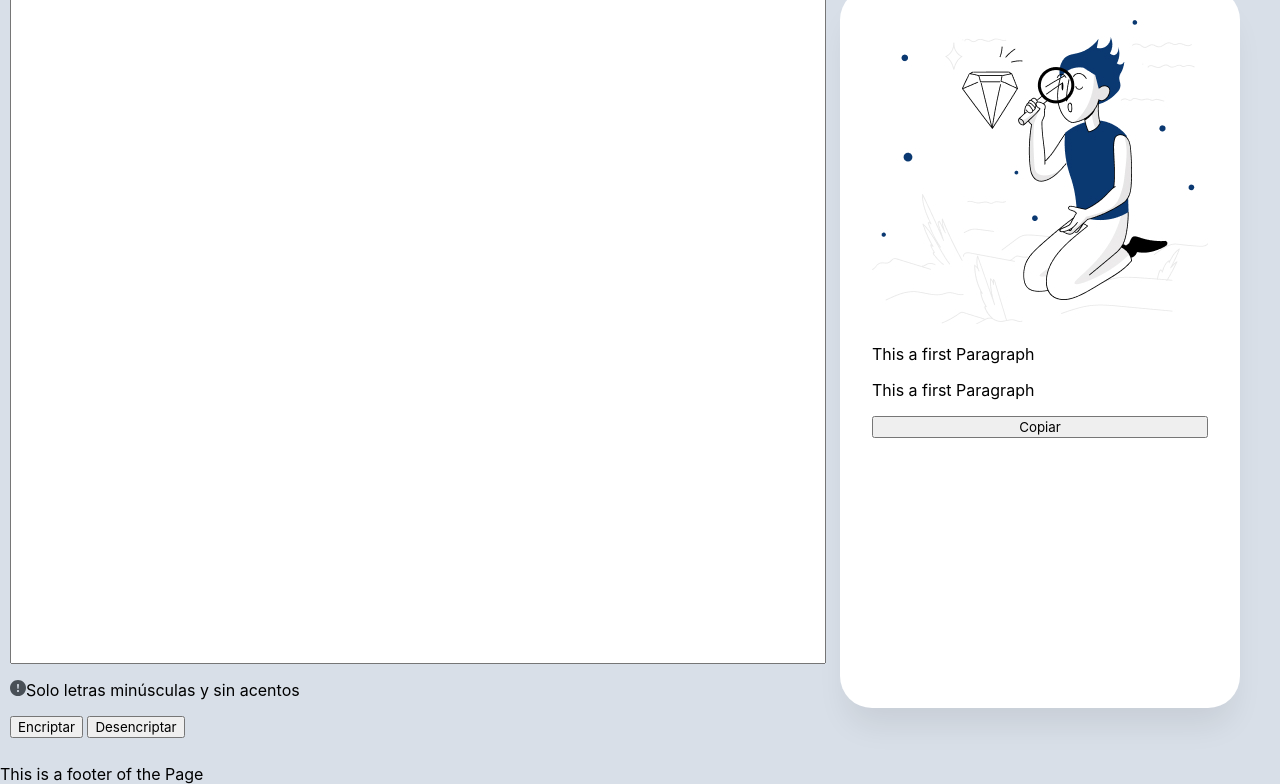
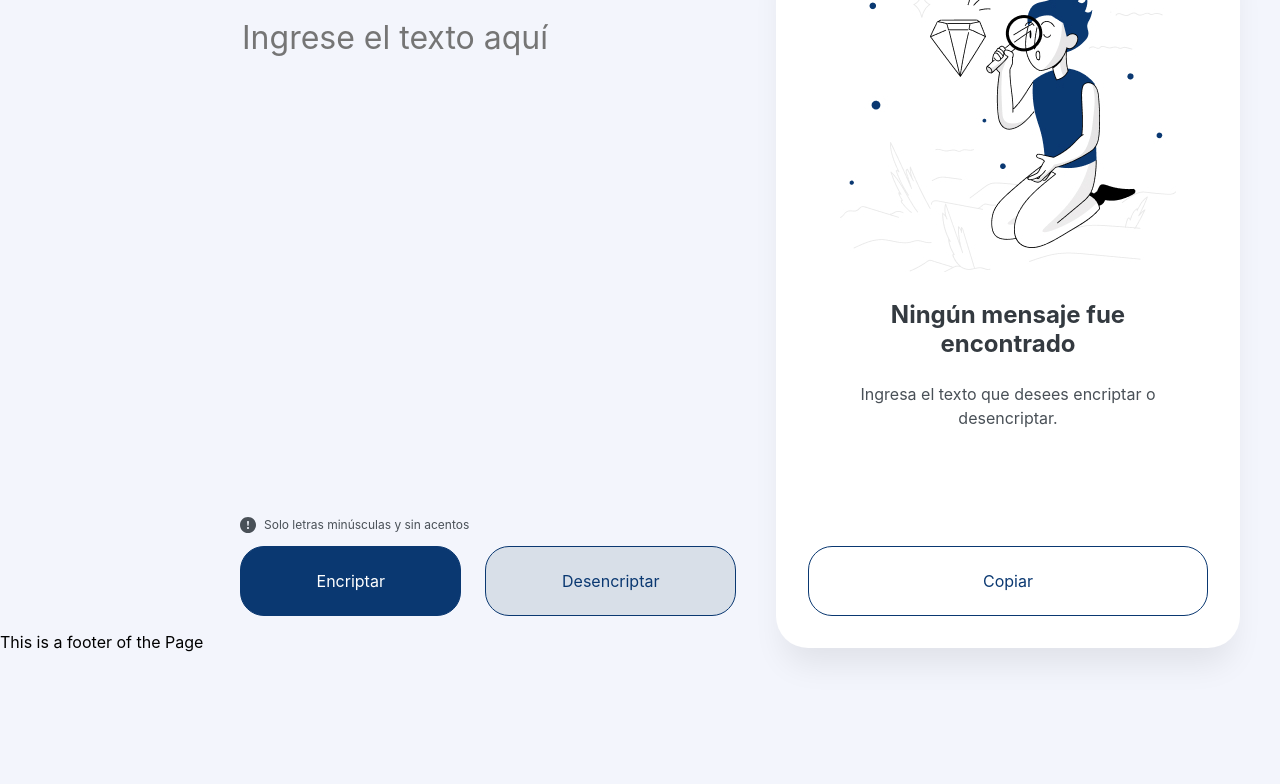
Before and after one commit to nattdev/encriptador-de-texto-alura, a plain HTML site: page index.html in a window 1280 px wide. Shown: the part 104-888 px from the top of the page. After the commit the page ends 800 px from the top, so only its background shows below. Drawn offline with Linux system fonts and the light colour scheme; a web font is replaced by a local one.

Commit message:
Modificar diseño

```diff
--- a/index.html
+++ b/index.html
@@ -7,31 +7,31 @@
 		<link rel="stylesheet" href="styles.css" type="text/css">
 	</head>
 	<body>
-		<div class="logo">
-			<img src="images/logo.svg" alt="Logo de Alura Latam">
-		</div>
+		<header>
+			<img id="logo" src="images/logo.svg" alt="Logo de Alura Latam">
+		</header>
 
-		<div class="content">
-			<div id="entrada-codificador">
+		<main id="content">
+			<section id="entrada-codificador">
 				<textarea id="entrada-texto" placeholder="Ingrese el texto aquí"></textarea>
 				<div class="controls">
 					<p><img src="images/icon-exclamation.svg" alt="icono de exclamación">Solo letras minúsculas y sin acentos</p>
-					<div class="buttons">
-						<button id="encriptar-btn">Encriptar</button>
-						<button id="desencriptar-btn">Desencriptar</button>
+					<div id="botones">
+						<button id="encriptar-btn" class="buttons">Encriptar</button>
+						<button id="desencriptar-btn" class="buttons">Desencriptar</button>
 					</div>
 				</div>
-			</div>
-			<div id="salida-codificador">
+			</section>
+			<section id="salida-codificador">
 				<textarea id="salida-texto" class="invisible"  readonly></textarea>
 				<div id="not-found">
 					<img src="images/not-found.jpg" alt="Message Not Found">
-					<p>This a first Paragraph</p>
-					<p>This a first Paragraph</p>
+					<p>Ningún mensaje fue encontrado</p>
+					<p>Ingresa el texto que desees encriptar o desencriptar.</p>
 				</div>
-				<button id="copy-btn">Copiar</button>
-			</div>
-		</div>
+				<button id="copy-btn" class="buttons">Copiar</button>
+			</section>
+		</main>
 
 		<footer>
 			<p>This is a footer of the Page</p>
--- a/styles.css
+++ b/styles.css
@@ -1,51 +1,126 @@
 @import url('https://rsms.me/inter/inter.css');
 
 body {
-	background-color: #d8dfe8;
+	background-color: #F3F5FC;
 	font-family: 'Inter', sans-serif;
 	height: 100vh;
 	margin: 0;
 	padding: 0;
 }
 
+main#content {
+	display: flex;
+	width: 100%;
+	height: 90%;
+	flex-wrap: wrap;
+}
+
+
 textarea, button {
 	font-family: inherit;
+}
+
+section#entrada-codificador {
+	display: flex;
+	flex-direction: column;
+	flex-grow: 2;
+	margin: 116px 30px 0 240px;
+}
+
+.controls p {
+	display: flex;
+	color: #495057;
+	font-size: 12px;
+	line-height: 18px;
+	align-content: center;
+}
+
+.controls p img {
+	margin-right: 8px;
+}
+
+.buttons {
+	font-size: 16px;
+	border: 1px solid #0A3871;
+	border-radius: 24px;
+	background: #ffffff;
+	padding: 24px;
+	cursor: pointer;
+}
+
+div#botones {
+	display: flex;
+}
+
+#encriptar-btn {
+	color: #ffffff;
+	background: #0A3871;
+	flex-grow: 1;
+	margin-right: 24px;
+}
+
+#desencriptar-btn {
+	color:#0A3871;
+	background: #D8DFE8;
+	flex-grow: 1;
+}
+
+#copy-btn {
+	color:#0A3871;
+}
+
+section#salida-codificador {
+	display: flex;
+	flex-direction: column;
+	background: #ffffff;
+	padding: 32px;
+	margin: 40px 40px -32px 10px;
+	box-shadow: 0px 24px 32px -8px rgba(0, 0, 0, 0.08);
+	border-radius: 32px;
+	justify-content: space-between;
+	flex-grow: 1;
+	min-width: 300px;
+	max-width: 400px;
+	text-align: center;
 }
 
 textarea#entrada-texto, textarea#salida-texto {
 	width: 100%;
 	height: 100%;
 	resize: none;
+	outline: none;
+	border: none;
 }
 
-div.content {
-	display: flex;
-	width: 100%;
-	height: 100%;
+textarea#entrada-texto {
+	background: none;
+	font-family: 'Inter';
+	font-size: 32px;
+	line-height: 150%;
+	color: #0A3871;
 }
 
-
-div#entrada-codificador {
-	display: flex;
-	flex-direction: column;
-	width: 70%;
+textarea#salida-texto {
+	font-size: 24px;
+	line-height: 36px;
+	color: #495057;
 }
 
-div#salida-codificador {
-	display: flex;
-	flex-direction: column;
+#not-found p {
+	padding: 0 38px;
 }
 
-div#entrada-codificador {
-	margin: 10px;
+#not-found p:nth-of-type(1) {
+	font-weight: bold;
+	font-size: 24px;
+	line-height: 29px;
+	color: #343A40;
 }
 
-div#salida-codificador {
-	background: #ffffff;
-	padding: 32px;
-	margin: 40px 40px 40px 10px;
-	box-shadow: 0px 24px 32px -8px rgba(0, 0, 0, 0.08);
-	border-radius: 32px;
+#not-found p:nth-of-type(2) {
+	font-size: 16px;
+	line-height: 24px;
+	color: #495057
 }
 
 .invisible {
@@ -55,3 +130,8 @@ div#salida-codificador {
 .visible {
 	display: block;
 }
+
+header img#logo {
+	position: absolute;
+	margin: 40px;
+}
```
